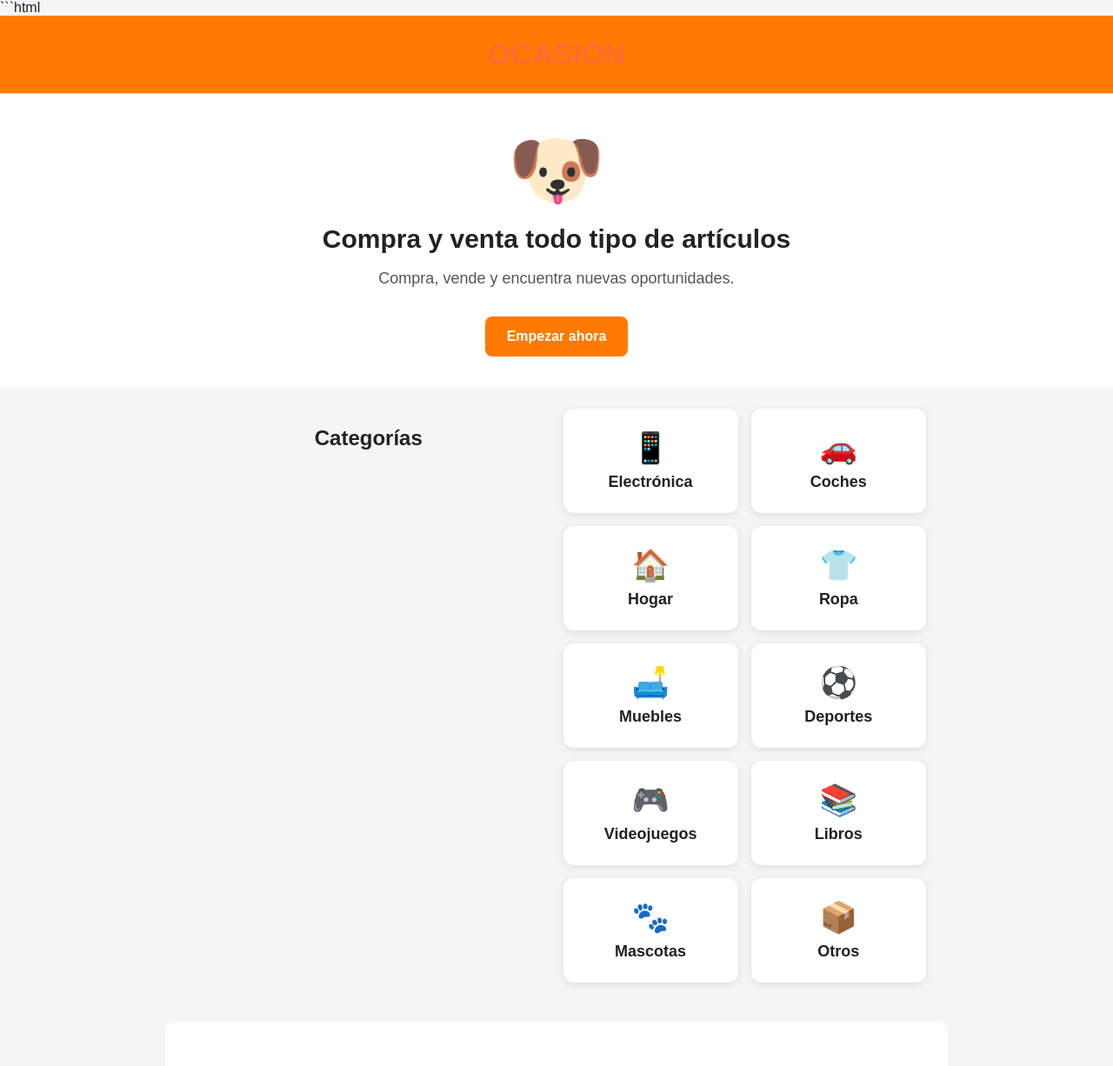
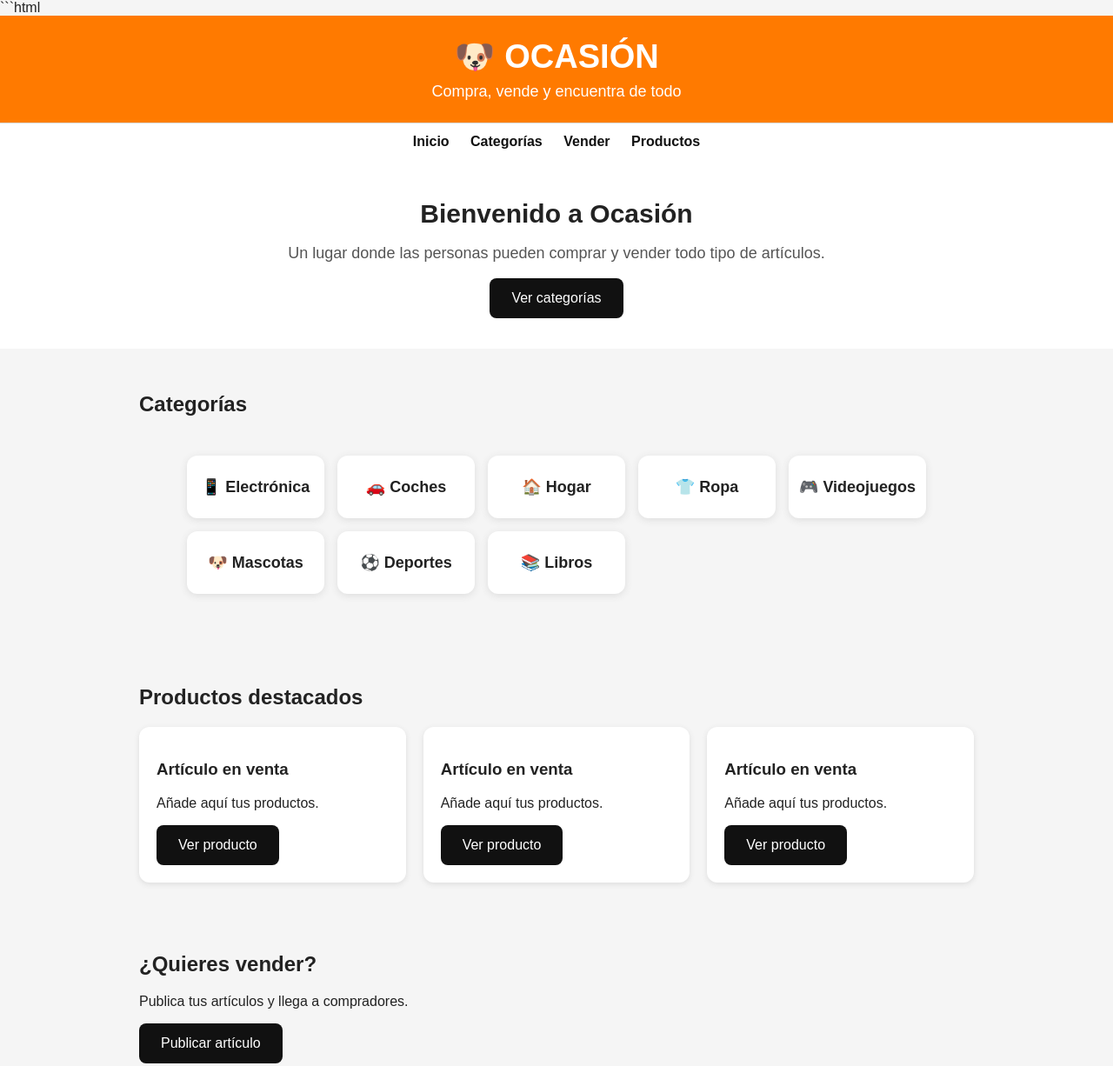
Before and after one commit to fdm1973/Ocasi-n-, a plain HTML site: page index.html in a window 1280 px wide. Shown: the top 1226 px of the page at 87% size. Drawn offline with Linux system fonts and the light colour scheme.

Commit message:
Update index.html

````diff
--- a/index.html
+++ b/index.html
@@ -1,7 +1,88 @@
 <!DOCTYPE html>
 <html lang="es"><!DOCTYPE html>
 <html lang="es"><!DOCTYPE html>```html
-<!DOCTYPE html>
+<!DOCTYPE html><!DOCTYPE html>
+<html lang="es">
+<head>
+<meta charset="UTF-8">
+<meta name="viewport" content="width=device-width, initial-scale=1.0">
+<title>Ocasión</title>
+<style>
+body{margin:0;font-family:Arial,sans-serif;background:#f5f5f5;color:#222}
+header{background:#111;color:white;text-align:center;padding:20px}
+header h1{margin:0;font-size:34px}
+header p{margin:8px 0 0}
+nav{background:white;padding:12px;text-align:center;box-shadow:0 2px 5px #ccc}
+nav a{margin:0 10px;color:#111;text-decoration:none;font-weight:bold}
+.hero{text-align:center;padding:45px 20px;background:#fff}
+.hero h2{font-size:30px;margin:10px}
+.hero p{font-size:18px}
+button{background:#111;color:white;border:0;padding:14px 25px;border-radius:8px;font-size:16px}
+section{padding:30px 20px;max-width:1000px;margin:auto}
+.categories{display:grid;grid-template-columns:repeat(auto-fit,minmax(140px,1fr));gap:15px}
+.category{background:white;padding:25px;text-align:center;border-radius:12px;box-shadow:0 2px 6px #ddd}
+.products{display:grid;grid-template-columns:repeat(auto-fit,minmax(200px,1fr));gap:20px}
+.product{background:white;padding:20px;border-radius:12px;box-shadow:0 2px 6px #ddd}
+footer{background:#111;color:white;text-align:center;padding:25px;margin-top:30px}
+</style>
+</head>
+
+<body>
+
+<header>
+<h1>🐶 OCASIÓN</h1>
+<p>Compra, vende y encuentra de todo</p>
+</header>
+
+<nav>
+<a href="#inicio">Inicio</a>
+<a href="#categorias">Categorías</a>
+<a href="#vender">Vender</a>
+<a href="#productos">Productos</a>
+</nav>
+
+<div class="hero" id="inicio">
+<h2>Bienvenido a Ocasión</h2>
+<p>Un lugar donde las personas pueden comprar y vender todo tipo de artículos.</p>
+<button onclick="document.getElementById('categorias').scrollIntoView()">Ver categorías</button>
+</div>
+
+<section id="categorias">
+<h2>Categorías</h2>
+<div class="categories">
+<div class="category">📱 Electrónica</div>
+<div class="category">🚗 Coches</div>
+<div class="category">🏠 Hogar</div>
+<div class="category">👕 Ropa</div>
+<div class="category">🎮 Videojuegos</div>
+<div class="category">🐶 Mascotas</div>
+<div class="category">⚽ Deportes</div>
+<div class="category">📚 Libros</div>
+</div>
+</section>
+
+<section id="productos">
+<h2>Productos destacados</h2>
+<div class="products">
+<div class="product"><h3>Artículo en venta</h3><p>Añade aquí tus productos.</p><button>Ver producto</button></div>
+<div class="product"><h3>Artículo en venta</h3><p>Añade aquí tus productos.</p><button>Ver producto</button></div>
+<div class="product"><h3>Artículo en venta</h3><p>Añade aquí tus productos.</p><button>Ver producto</button></div>
+</div>
+</section>
+
+<section id="vender">
+<h2>¿Quieres vender?</h2>
+<p>Publica tus artículos y llega a compradores.</p>
+<button>Publicar artículo</button>
+</section>
+
+<footer>
+<p>© 2026 Ocasión</p>
+<p>La plataforma cobra una comisión del 5% por cada venta.</p>
+</footer>
+
+</body>
+</html>
 <html lang="es">
 <head>
   <meta charset="UTF-8">
````
